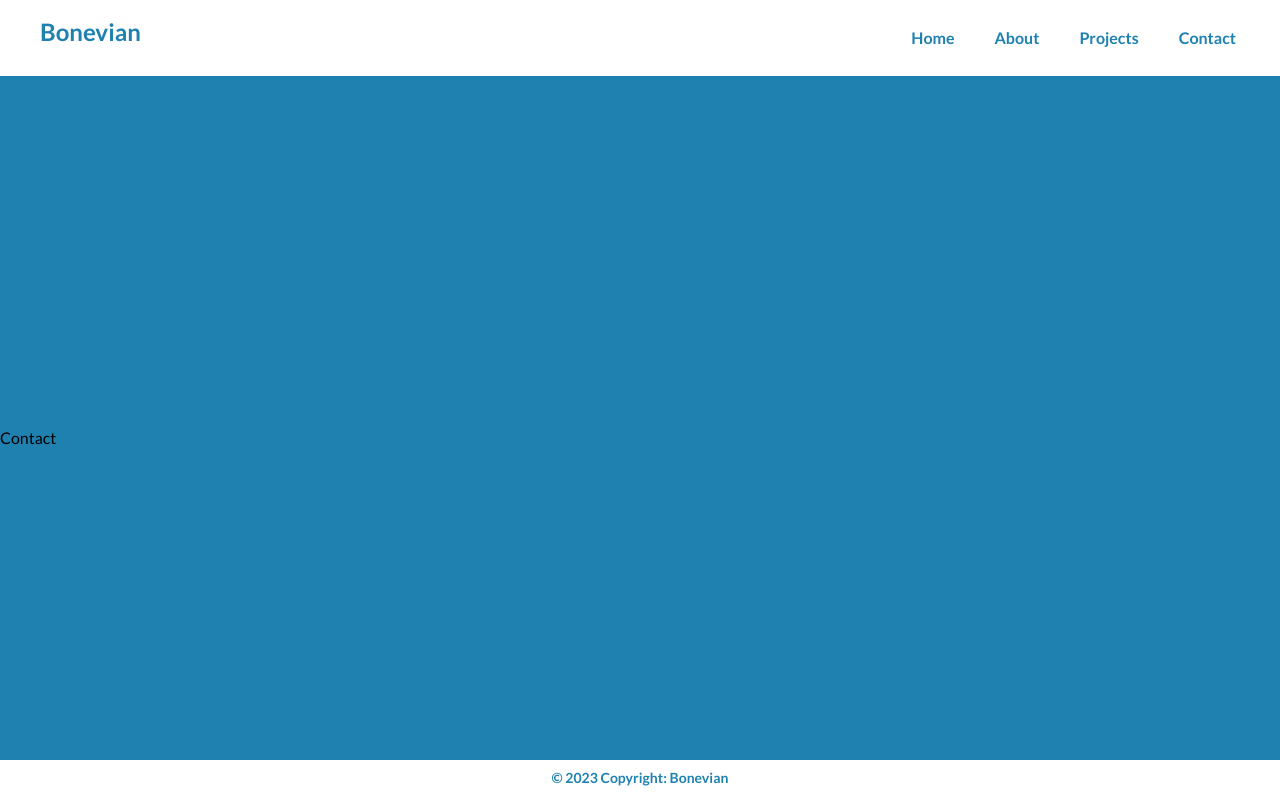
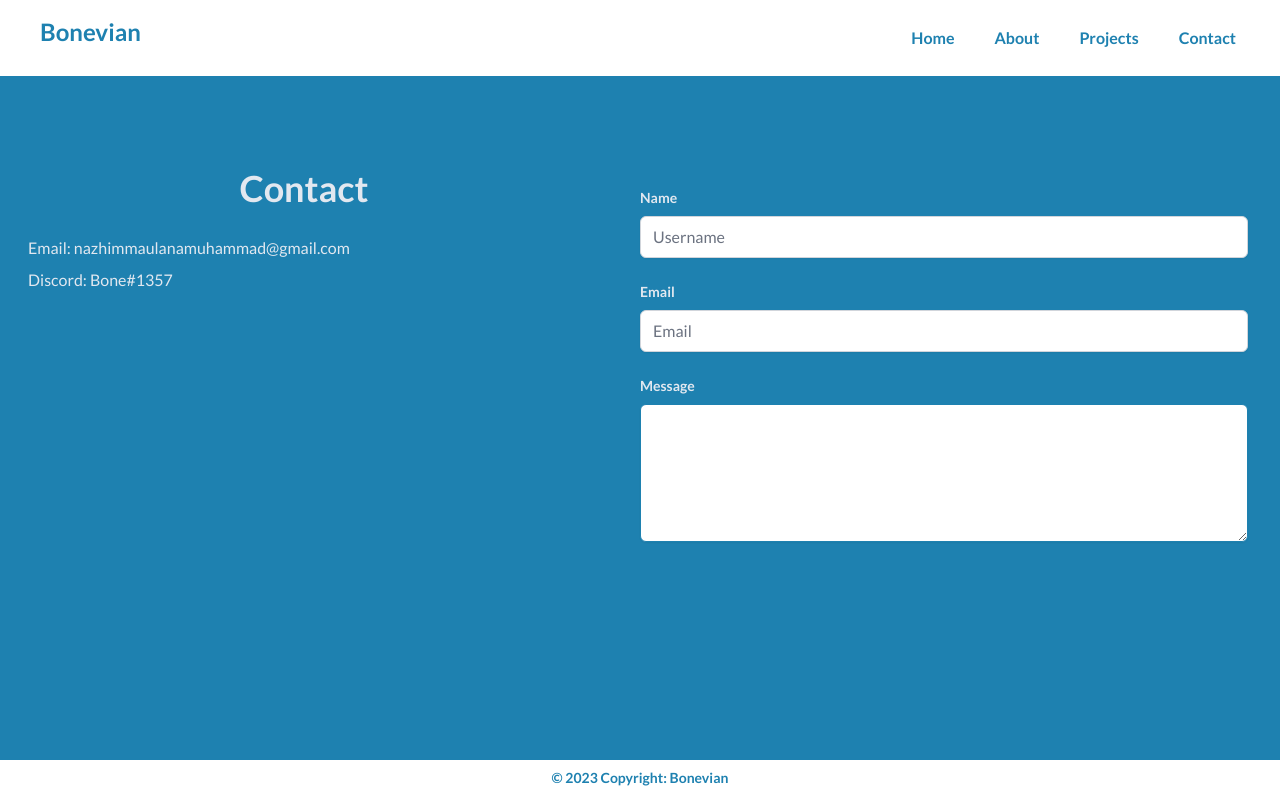
Before and after one commit to MuhammadNazhimMaulana/bonevian-portofolio, a React (Create React App) app: page /contact in a window 1280 px wide. Built offline with nearby package versions, Linux system fonts and the light colour scheme.

Commit message:
Preparing Contact Page

```diff
--- a/package.json
+++ b/package.json
@@ -37,6 +37,7 @@
     ]
   },
   "devDependencies": {
+    "@tailwindcss/forms": "^0.5.3",
     "tailwindcss": "^3.2.4"
   }
 }
--- a/src/pages/Contact.js
+++ b/src/pages/Contact.js
@@ -1,7 +1,28 @@
+import { Link } from 'react-router-dom';
+
 const Contact = () => {
     return (
-        <div className="mt-10">
-            <h1>Contact</h1>
+        <div className="mb-auto mt-4 md:mt-20 text-slate-200 md:flex">
+            <div class="md:flex-1">
+                <h1 className="text-center text-xl md:text-4xl mt-3 mb-7 font-bold">Contact</h1>
+                <p className="ml-7 mb-2">Email: nazhimmaulanamuhammad@gmail.com</p>
+                <p className="ml-7 mb-2">Discord: Bone#1357</p>
+            </div>
+
+            <div className="md:flex-1 p-8">
+                <div className="block mb-6">
+                    <label className="block text-slate-200 text-sm font-bold mb-2" for="username">Name</label>
+                    <input className="mt-1 block text-primary w-full rounded-md border-gray-300 shadow-sm focus:border-primary" id="username" type="text" placeholder="Username" />
+                </div>
+                <div className="block mb-6">
+                    <label className="block text-slate-200 text-sm font-bold mb-2" for="email">Email</label>
+                    <input className="mt-1 block text-primary w-full rounded-md border-gray-300 shadow-sm focus:border-primary" id="email" type="email" placeholder="Email" />
+                </div>
+                <div className="block mb-6">
+                    <label className="block text-slate-200 text-sm font-bold mb-2" for="email">Message</label>
+                    <textarea className="mt-1 block w-full rounded-md border-primary shadow-sm focus:border-primary" name="message" id="message" cols="30" rows="5"></textarea>
+                </div>
+            </div>
         </div>
      );
 }
--- a/tailwind.config.js
+++ b/tailwind.config.js
@@ -13,5 +13,7 @@ module.exports = {
       },
     },
   },
-  plugins: [],
+  plugins: [
+    require('@tailwindcss/forms'),
+  ],
 }
```
Also changed, not shown: 1 other file (tests, documents, lock files or other folders).
